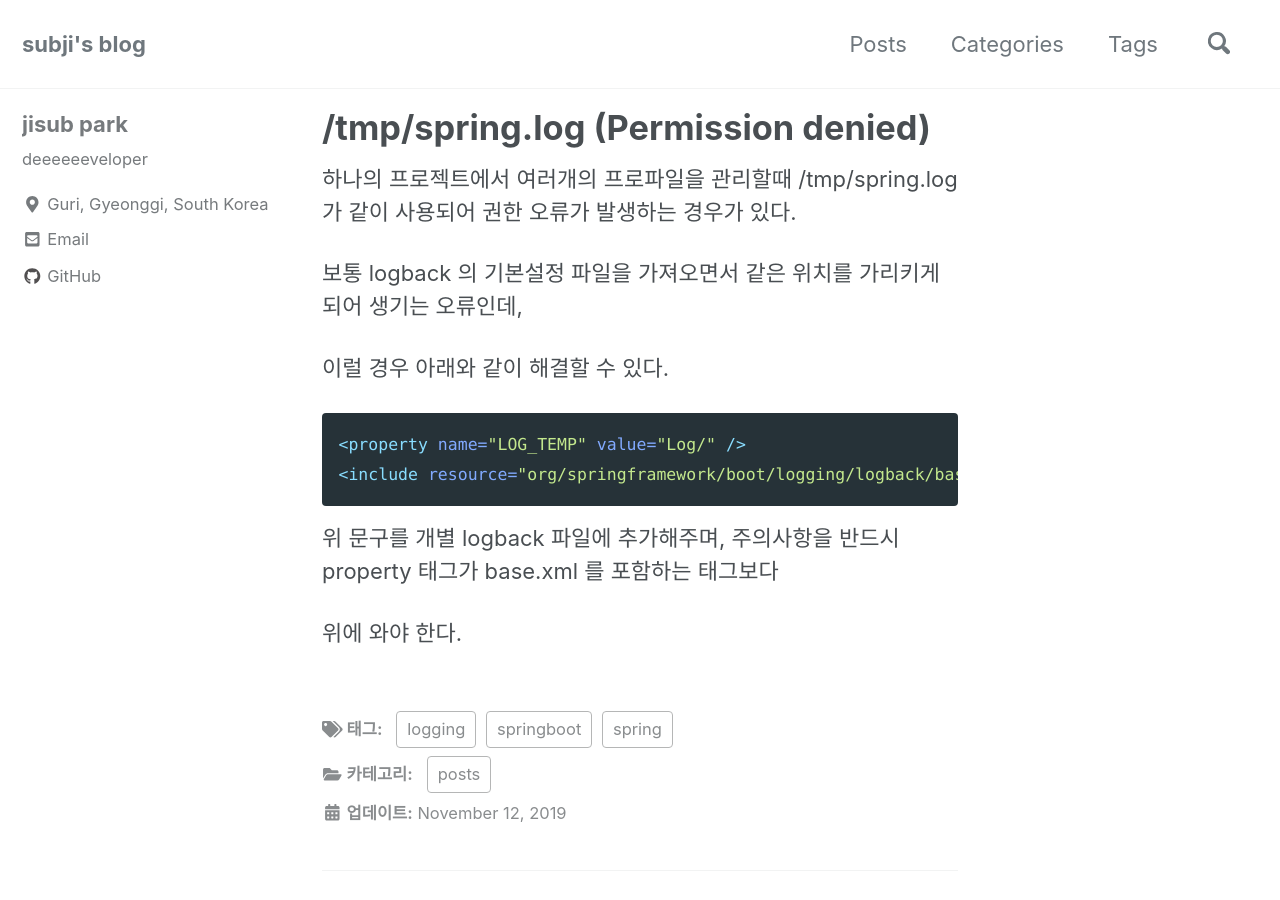
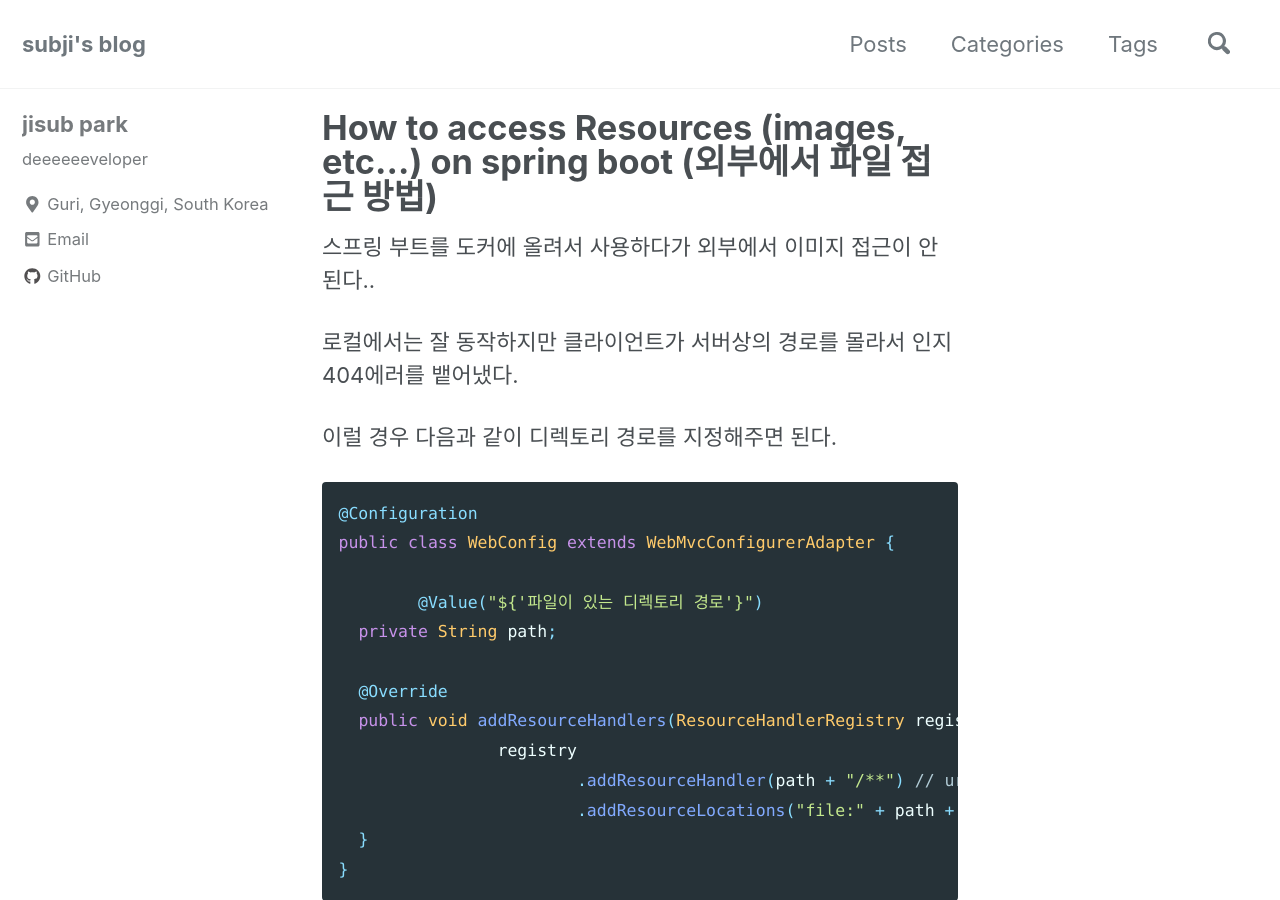
Before and after one commit to subji/subji.github.io, a Jekyll site: the page built from _posts/2019-11-12-springboot-logbackpermissiondenied-solve.md, in a window 1280 px wide and 900 px high. Built offline with Jekyll 4.4.1, drawn with Linux system fonts in a browser that asks for light colours; cached includes are drawn as plain includes; nearby versions of some CDN libraries; comment, search, counter and statistics services are not loaded; some of the changed text lies outside the part shown.

Commit message:
201911211444

````diff
--- a/_posts/2019-11-12-springboot-logbackpermissiondenied-solve.md
+++ b/_posts/2019-11-12-springboot-logbackpermissiondenied-solve.md
@@ -1,18 +1,27 @@
 ---
-title: "/tmp/spring.log (Permission denied)"
-date: 2019-11-12
+title: "How to access Resources (images, etc...) on spring boot (외부에서 파일 접근 방법)"
+date: 2019-11-21
 categories: posts
-tags: ["spring", "springboot", "logging"]
+tags: ["spring", "springboot"]
 ---
-하나의 프로젝트에서 여러개의 프로파일을 관리할때 /tmp/spring.log 가 같이 사용되어 권한 오류가 발생하는 경우가 있다.
+스프링 부트를 도커에 올려서 사용하다가 외부에서 이미지 접근이 안된다..
 
-보통 logback 의 기본설정 파일을 가져오면서 같은 위치를 가리키게 되어 생기는 오류인데,
+로컬에서는 잘 동작하지만 클라이언트가 서버상의 경로를 몰라서 인지 404에러를 뱉어냈다.
 
-이럴 경우 아래와 같이 해결할 수 있다.
-```xml
-<property name="LOG_TEMP" value="Log/" />
-<include resource="org/springframework/boot/logging/logback/base.xml"/>
+이럴 경우 다음과 같이 디렉토리 경로를 지정해주면 된다.
+```java
+@Configuration
+public class WebConfig extends WebMvcConfigurerAdapter {
+
+	@Value("${'파일이 있는 디렉토리 경로'}")
+  private String path;
+
+  @Override
+  public void addResourceHandlers(ResourceHandlerRegistry registry) {
+		registry
+			.addResourceHandler(path + "/**") // url 접근 경로
+			.addResourceLocations("file:" + path + "/"); // 디렉토리 경로 (반드시 file: 을 붙여주어야 한다.)
+  }
+}
 ```
-위 문구를 개별 logback 파일에 추가해주며, 주의사항을 반드시 property 태그가 base.xml 를 포함하는 태그보다
-
-위에 와야 한다.
+이로서 클라이언트에서도 서버의 리소스에 쉽게 접근이 가능해졌다.
--- /dev/null
+++ b/_posts/2019-11-21-springboot-external-reources-solve copy.md
@@ -0,0 +1,18 @@
+---
+title: "/tmp/spring.log (Permission denied)"
+date: 2019-11-12
+categories: posts
+tags: ["spring", "springboot", "logging"]
+---
+하나의 프로젝트에서 여러개의 프로파일을 관리할때 /tmp/spring.log 가 같이 사용되어 권한 오류가 발생하는 경우가 있다.
+
+보통 logback 의 기본설정 파일을 가져오면서 같은 위치를 가리키게 되어 생기는 오류인데,
+
+이럴 경우 아래와 같이 해결할 수 있다.
+```xml
+<property name="LOG_TEMP" value="Log/" />
+<include resource="org/springframework/boot/logging/logback/base.xml"/>
+```
+위 문구를 개별 logback 파일에 추가해주며, 주의사항을 반드시 property 태그가 base.xml 를 포함하는 태그보다
+
+위에 와야 한다.
````
